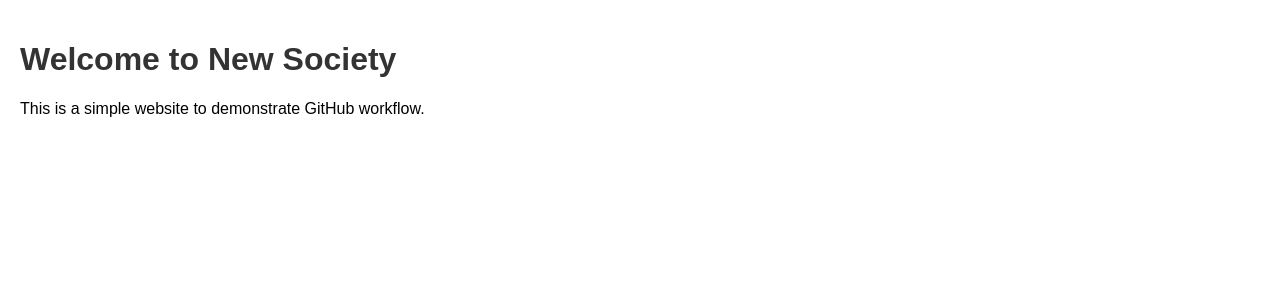
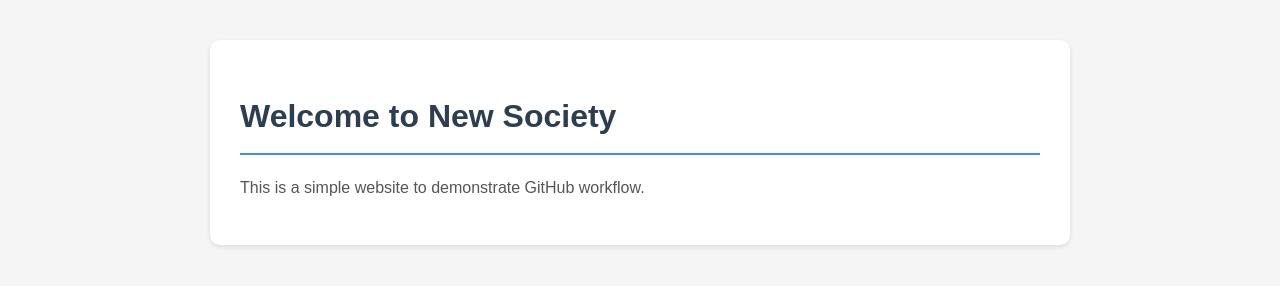
Before and after one commit to adambengtson/new-society-test-2, a plain HTML site: page index.html in a window 1280 px wide. Drawn offline with Linux system fonts and the light colour scheme.

Commit message:
Add enhanced CSS styling

```diff
--- a/index.html
+++ b/index.html
@@ -8,15 +8,34 @@
         body {
             font-family: Arial, sans-serif;
             margin: 0;
-            padding: 20px;
+            padding: 40px;
+            background-color: #f5f5f5;
+            line-height: 1.6;
+        }
+        .container {
+            max-width: 800px;
+            margin: 0 auto;
+            background-color: white;
+            padding: 30px;
+            border-radius: 10px;
+            box-shadow: 0 2px 5px rgba(0,0,0,0.1);
         }
         h1 {
-            color: #333;
+            color: #2c3e50;
+            border-bottom: 2px solid #3498db;
+            padding-bottom: 10px;
+            margin-bottom: 20px;
+        }
+        p {
+            color: #555;
+            margin-bottom: 15px;
         }
     </style>
 </head>
 <body>
-    <h1>Welcome to New Society</h1>
-    <p>This is a simple website to demonstrate GitHub workflow.</p>
+    <div class="container">
+        <h1>Welcome to New Society</h1>
+        <p>This is a simple website to demonstrate GitHub workflow.</p>
+    </div>
 </body>
 </html>
```
